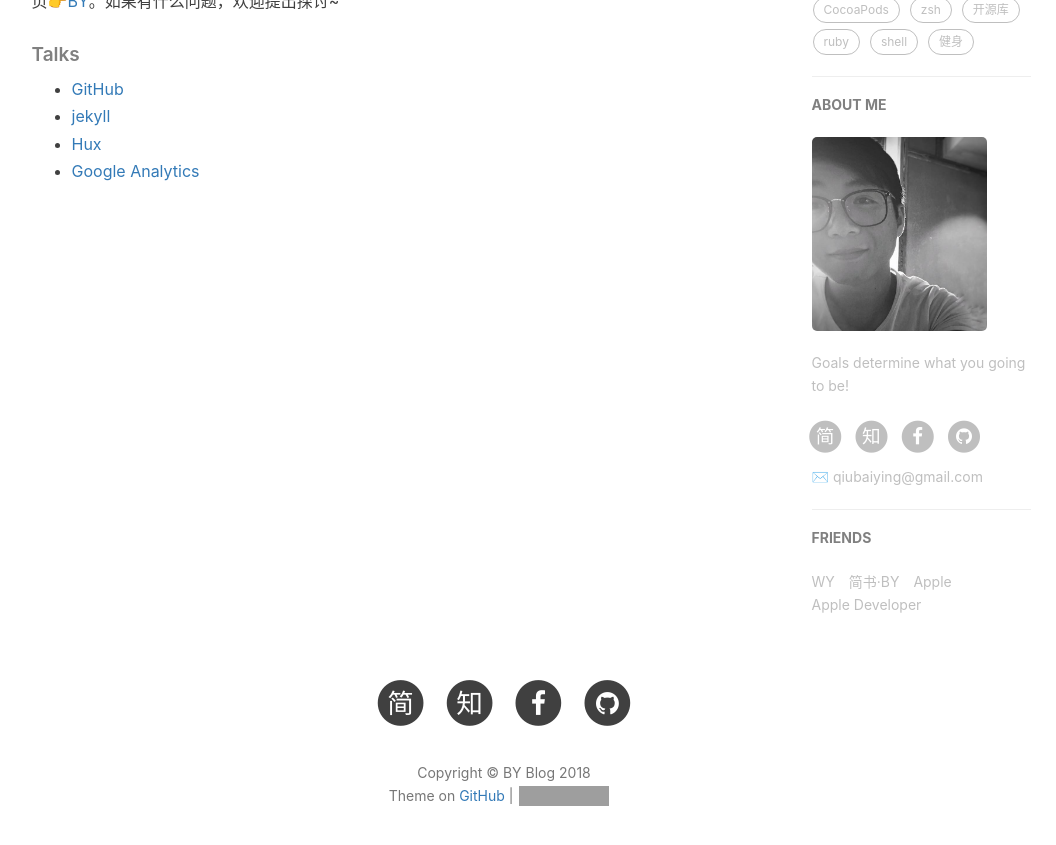
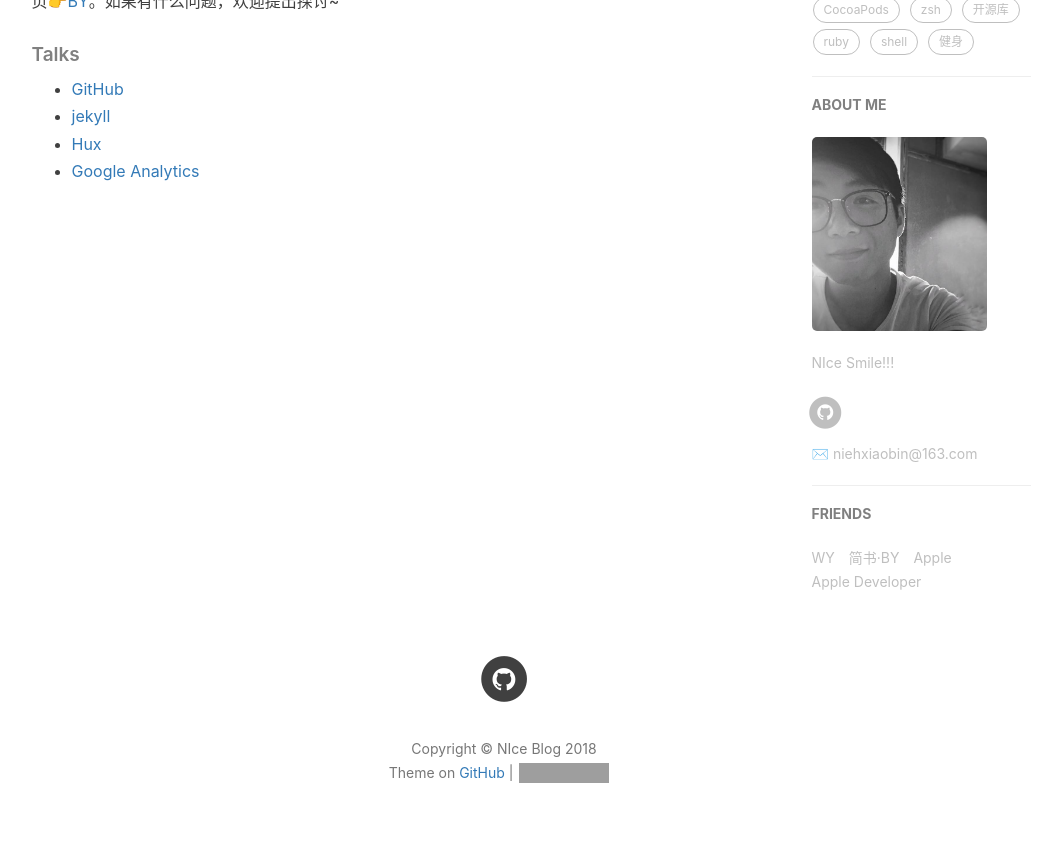
Before and after one commit to XiangQian0918/XiangQian0918.github.io, a Jekyll site: the page built from about.html, in a window 1280 px wide and 900 px high, scrolled down 713 px. Shown: the top 845 px of the window, without its empty margins (136-1192 px from the left). Built offline with Jekyll 4.4.1, drawn with Linux system fonts in a browser that asks for light colours; nearby versions of some CDN libraries; comment, search, counter and statistics services are not loaded; grey boxes are pictures that could not be loaded.

Commit message:
Update _config.yml

```diff
--- a/_config.yml
+++ b/_config.yml
@@ -1,17 +1,17 @@
 # Site settings
-title: BY Blog
-SEOTitle: 柏荧的博客 | BY Blog
+title: NIce Blog
+SEOTitle: NIce | BY Blog
 header-img: img/post-bg-desk.jpg
-email: qiubaiying@gmail.com
+email: niehxiaobin@163.com
 description: "Every failure is leading towards success."
-keyword: "BY, BY Blog, 柏荧的博客, qiubaiying, 邱柏荧, iOS, Apple, iPhone"
-url: "http://qiubaiying.github.io"          # your host, for absolute URL
+keyword: "NIce, Java, Kotlin"
+url: "http://niehxiaobin.github.io"          # your host, for absolute URL
 baseurl: ""      # for example, '/blog' if your blog hosted on 'host/blog'
-github_repo: "https://github.com/qiubaiying/qiubaiying.github.io.git" # you code repository
+github_repo: "https://github.com/niehxiaobin/niehxiaobin.github.io.git" # you code repository
 
 # Sidebar settings
 sidebar: true                           # whether or not using Sidebar.
-sidebar-about-description: "Goals determine what you going to be!"
+sidebar-about-description: "NIce Smile!!!"
 sidebar-avatar: /img/about-BY-gentle.jpg      # use absolute URL, seeing it's used in both `/` and `/about/`
 
 
@@ -19,10 +19,10 @@ sidebar-avatar: /img/about-BY-gentle.jpg      # use absolute URL, seeing it's us
 # SNS settings
 RSS: false
 # weibo_username:     qiubaiying
-zhihu_username:     qiubaiying
-github_username:    qiubaiying
-facebook_username:  baiying.qiu.7
-jianshu_username:   e71990ada2fd
+#zhihu_username:     qiubaiying
+github_username:    niehxiaobin
+#facebook_username:  baiying.qiu.7
+#jianshu_username:   e71990ada2fd
 #twitter_username:   qiubaiying
 
 
```
